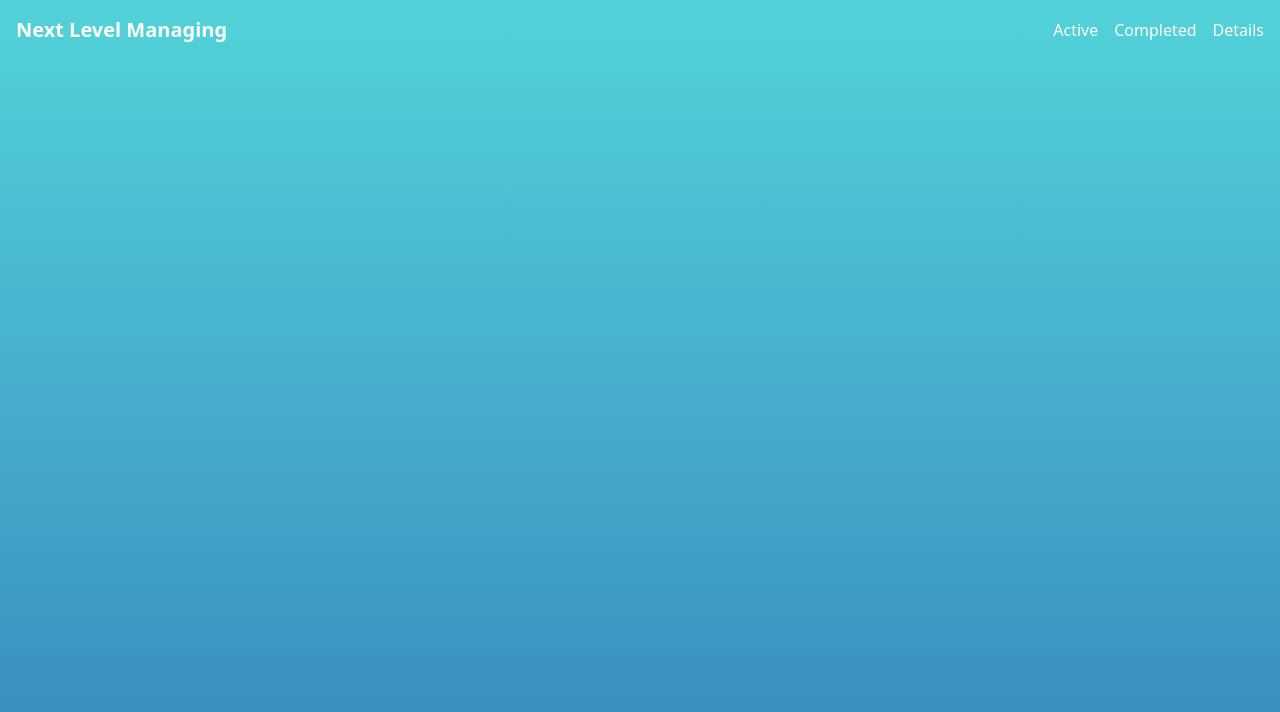
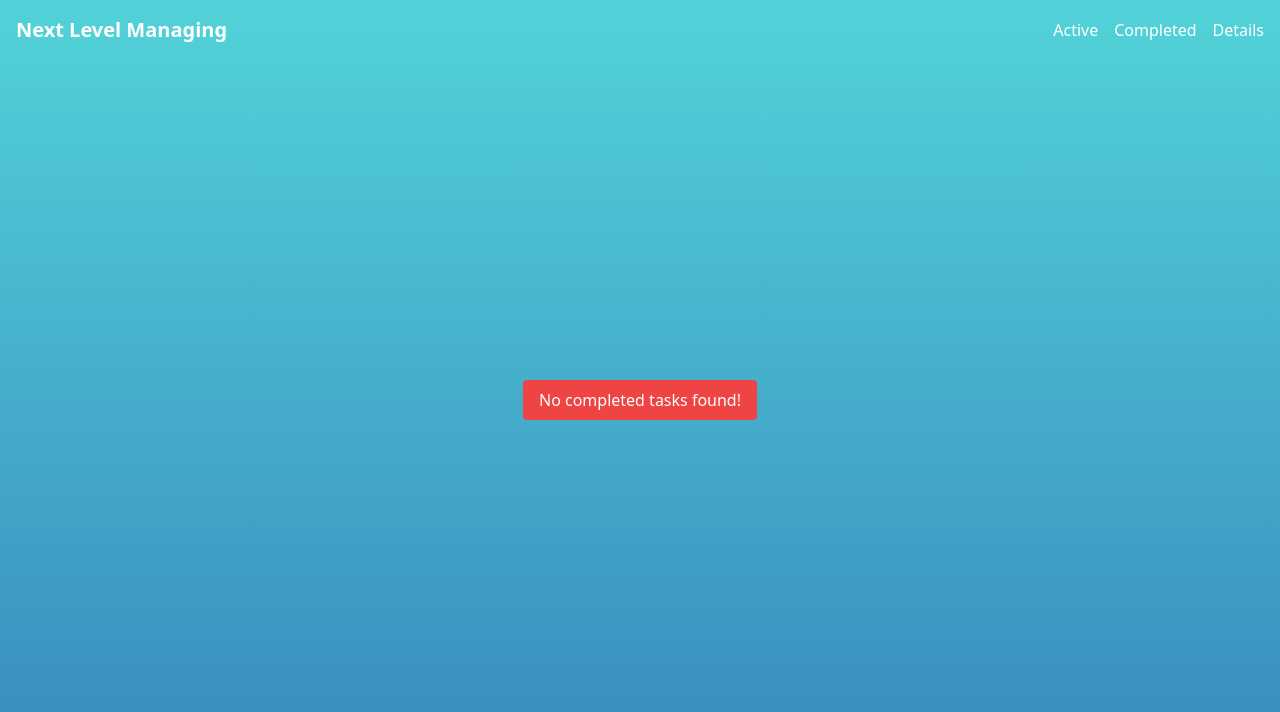
Before and after one commit to ElieNahed/Next-Level-Managing, a Next.js app: page /tasks/completed in a window 1280 px wide. Shown: the top 712 px of the page. Built offline with nearby package versions, Linux system fonts and the light colour scheme.

Commit message:
alert components added

```diff
--- /dev/null
+++ b/src/components/atoms/alert.tsx
@@ -0,0 +1,12 @@
+// components/atoms/alert.tsx
+import React from "react";
+
+const Alert: React.FC<{ message: string }> = ({ message }) => {
+  return (
+    <div className="fixed top-1/2 left-1/2 transform -translate-x-1/2 -translate-y-1/2 bg-red-500 text-white px-4 py-2 rounded">
+      <span>{message}</span>
+    </div>
+  );
+};
+
+export default Alert;
--- a/src/pages/tasks/active/index.tsx
+++ b/src/pages/tasks/active/index.tsx
@@ -3,6 +3,7 @@ import React from "react";
 import { useSelector } from "react-redux";
 import Navbar from "@/components/organisms/navbar";
 import TaskCard from "@/components/molecules/taskcard";
+import Alert from "@/components/atoms/alert"; // Import Alert component
 import { RootState } from "../../../store/TaskStore"; // Import RootState as a type
 
 const ActivePage: React.FC = () => {
@@ -14,6 +15,7 @@ const ActivePage: React.FC = () => {
     <>
       <Navbar />
       <main className="flex min-h-screen flex-col items-center justify-between p-24">
+        {activeTasks.length === 0 && <Alert message="No active tasks found!" />}
         <div className="flex gap-4 flex-wrap">
           {activeTasks.map((task) => (
             <TaskCard key={task.id} task={task} />
--- a/src/pages/tasks/completed/index.tsx
+++ b/src/pages/tasks/completed/index.tsx
@@ -3,6 +3,7 @@ import React from "react";
 import { useSelector } from "react-redux";
 import Navbar from "@/components/organisms/navbar";
 import TaskCard from "@/components/molecules/taskcard";
+import Alert from "@/components/atoms/alert"; // Import Alert component
 import { RootState } from "../../../store/TaskStore"; // Import RootState as a type
 
 const CompletedPage: React.FC = () => {
@@ -14,6 +15,9 @@ const CompletedPage: React.FC = () => {
     <>
       <Navbar />
       <main className="flex min-h-screen flex-col items-center justify-between p-24">
+        {completedTasks.length === 0 && (
+          <Alert message="No completed tasks found!" />
+        )}
         <div className="flex gap-4 flex-wrap">
           {completedTasks.map((task) => (
             <TaskCard key={task.id} task={task} />
```
